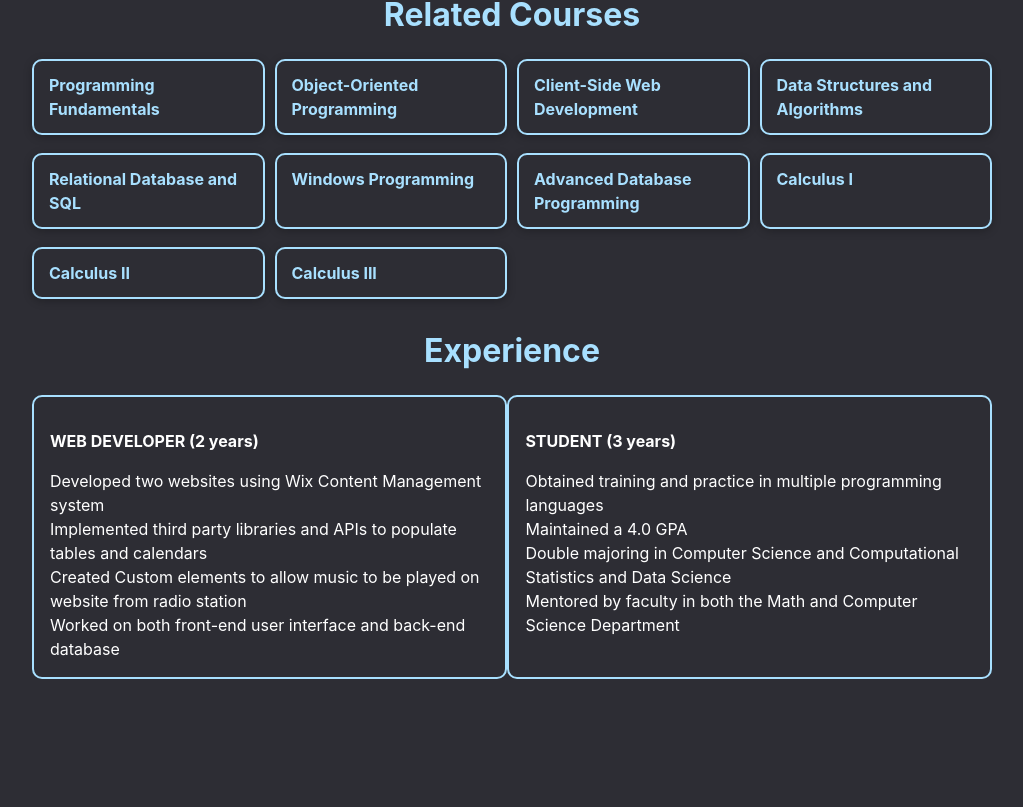
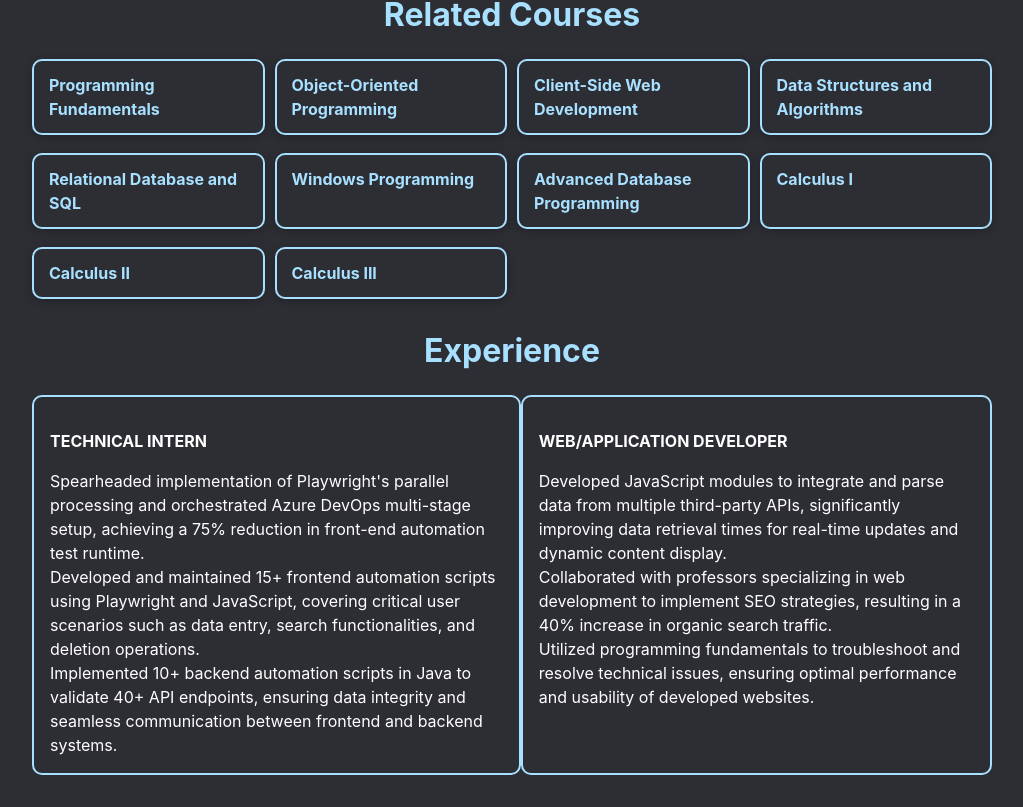
Before and after one commit to Luke-Davis1/portfolio-app, a React (Vite) app: page /about in a window 1280 px wide. Shown: the part 1024-1831 px from the top of the page, without its empty margins (128-1151 px from the left). Before the commit the page ends 1735 px from the top, so only its background shows below. Built offline with nearby package versions, Linux system fonts and the light colour scheme.

Commit message:
Updating experience

```diff
--- a/src/components/Experience/Experience.jsx
+++ b/src/components/Experience/Experience.jsx
@@ -5,36 +5,42 @@
 			<h3>Experience</h3>
 			<div className={classes.container}>
 				<div className={classes["experience-item"]}>
-					<h4>WEB DEVELOPER (2 years)</h4>
+					<h4>TECHNICAL INTERN</h4>
 					<ul>
-						<li>Developed two websites using Wix Content Management system</li>
 						<li>
-							Implemented third party libraries and APIs to populate tables and
-							calendars
+							Spearheaded implementation of Playwright's parallel processing and
+							orchestrated Azure DevOps multi-stage setup, achieving a 75%
+							reduction in front-end automation test runtime.
 						</li>
 						<li>
-							Created Custom elements to allow music to be played on website
-							from radio station
+							Developed and maintained 15+ frontend automation scripts using
+							Playwright and JavaScript, covering critical user scenarios such
+							as data entry, search functionalities, and deletion operations.
 						</li>
 						<li>
-							Worked on both front-end user interface and back-end database
+							Implemented 10+ backend automation scripts in Java to validate 40+
+							API endpoints, ensuring data integrity and seamless communication
+							between frontend and backend systems.
 						</li>
 					</ul>
 				</div>
 				<div className={classes["experience-item"]}>
-					<h4>STUDENT (3 years)</h4>
+					<h4>WEB/APPLICATION DEVELOPER</h4>
 					<ul>
 						<li>
-							Obtained training and practice in multiple programming languages
-						</li>
-						<li>Maintained a 4.0 GPA</li>
-						<li>
-							Double majoring in Computer Science and Computational Statistics
-							and Data Science
+							Developed JavaScript modules to integrate and parse data from
+							multiple third-party APIs, significantly improving data retrieval
+							times for real-time updates and dynamic content display.
 						</li>
 						<li>
-							Mentored by faculty in both the Math and Computer Science
-							Department
+							Collaborated with professors specializing in web development to
+							implement SEO strategies, resulting in a 40% increase in organic
+							search traffic.
+						</li>
+						<li>
+							Utilized programming fundamentals to troubleshoot and resolve
+							technical issues, ensuring optimal performance and usability of
+							developed websites.
 						</li>
 					</ul>
 				</div>
```
